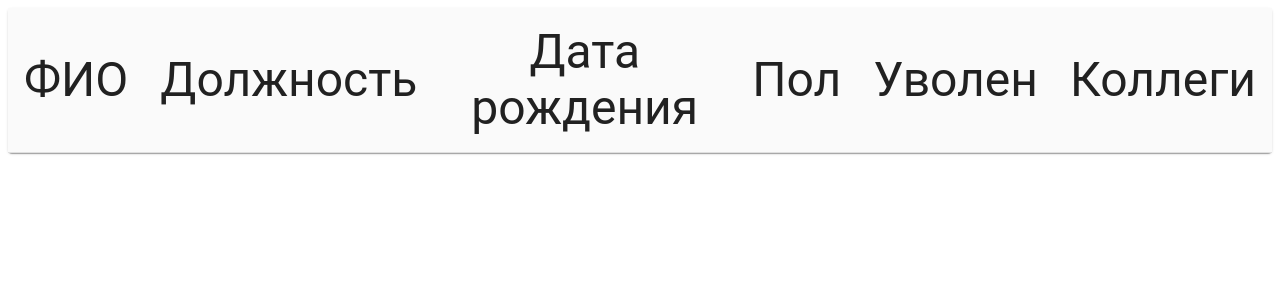
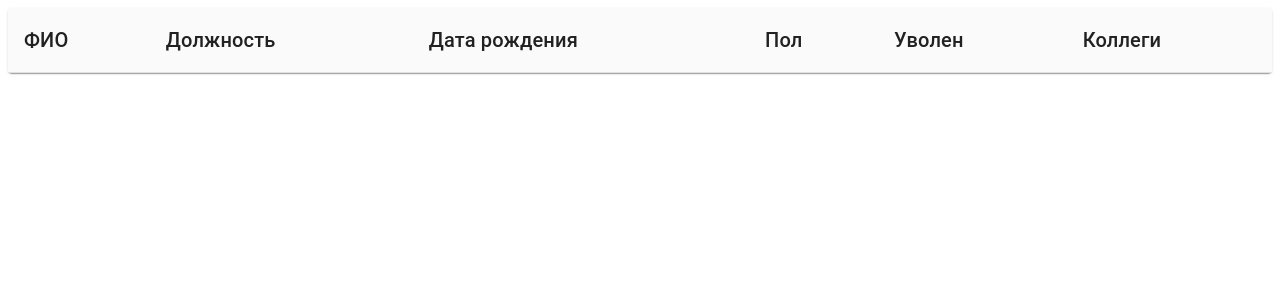
Before and after one commit to MarkiGrig/green-data, a React (Create React App) app: page / in a window 1280 px wide. Shown: the top 300 px of the page. Built offline with nearby package versions, Linux system fonts and the light colour scheme.

Commit message:
feat: EmployeeTableContainer

```diff
--- a/src/App.js
+++ b/src/App.js
@@ -1,11 +1,11 @@
 import React from 'react';
 import './App.scss';
-import Table from './Table/Table';
+import EmployeeTableContainer from './components/Table/EmployeeTableContainer';
 
 function App() {
     return (
         <div className="App">
-            <Table />
+            <EmployeeTableContainer />
         </div>
     );
 }
--- /dev/null
+++ b/src/components/Table/EmployeeTableContainer.js
@@ -0,0 +1,25 @@
+import React from 'react';
+import Table from './Table';
+import { shallowEqual, useSelector } from 'react-redux';
+
+const columns = [
+    { id: 'fullName',  label: 'ФИО' },
+    { id: 'position', label: 'Должность' },
+    { id: 'birthDate', label: 'Дата рождения' },
+    { id: 'sex', label: 'Пол' },
+    { id: 'dismissed', label: 'Уволен' },
+    { id: 'colleagues', label: 'Коллеги'}
+];
+
+const EmployeeTableContainer = () => {
+    const employees = useSelector(state => state.employeeState, shallowEqual);
+
+    return (
+        <Table
+            data={ employees }
+            columns={ columns }
+        />
+    );
+};
+
+export default EmployeeTableContainer;
--- a/src/Table/Table.js
+++ b/src/components/Table/Table.js
@@ -5,36 +5,37 @@ import TableBody from '@material-ui/core/TableBody';
 import TableCell from '@material-ui/core/TableCell';
 import TableContainer from '@material-ui/core/TableContainer';
 import TableHead from '@material-ui/core/TableHead';
+import Typography from '@material-ui/core/Typography';
 import TableRow from '@material-ui/core/TableRow';
-import Typography from '@material-ui/core/Typography';
 
-const columns = [
-    { id: 'fullName',  label: 'ФИО' },
-    { id: 'position', label: 'Должность' },
-    { id: 'birthDate', label: 'Дата рождения' },
-    { id: 'sex', label: 'Пол' },
-    { id: 'dismissed', label: 'Уволен' },
-    { id: 'colleagues', label: 'Коллеги'}
-];
-
-const Table = (props) => (
+const Table = ({ data, columns }) => (
     <Paper>
         <TableContainer>
-            <TableTemplate stickyHeader aria-label='Сотрудники'>
+            <TableTemplate stickyHeader>
                 <TableHead>
                     <TableRow>
                         {columns.map(column => (
                             <TableCell
                                 key={ column.id }
-                                align='center'
+                                align='left'
                             >
-                                <Typography variant='h3'>{ column.label }</Typography>
+                                <Typography variant='h6'>{ column.label }</Typography>
                             </TableCell>
                         ))}
                     </TableRow>
                 </TableHead>
                 <TableBody>
-
+                    {data.map(employee => (
+                        <TableRow key={ employee.id }>
+                            {Object.keys(employee)
+                                .filter(key => key !== 'id')
+                                .map((employeeProperty, index) => (
+                                    <TableCell key={ employee[employeeProperty] + columns[index].name }>
+                                        {employee[employeeProperty]}
+                                    </TableCell>
+                                ))}
+                        </TableRow>
+                    ))}
                 </TableBody>
             </TableTemplate>
         </TableContainer>
```
